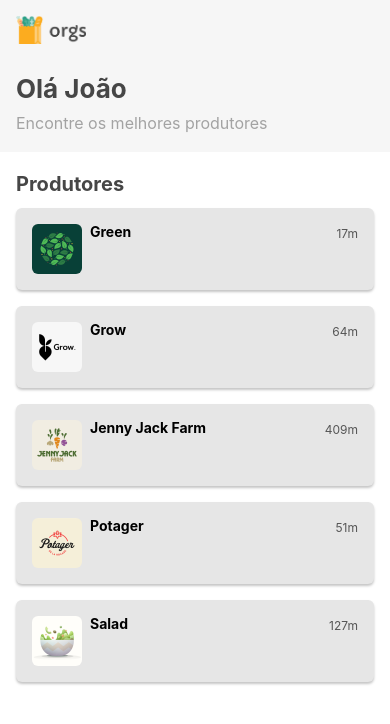
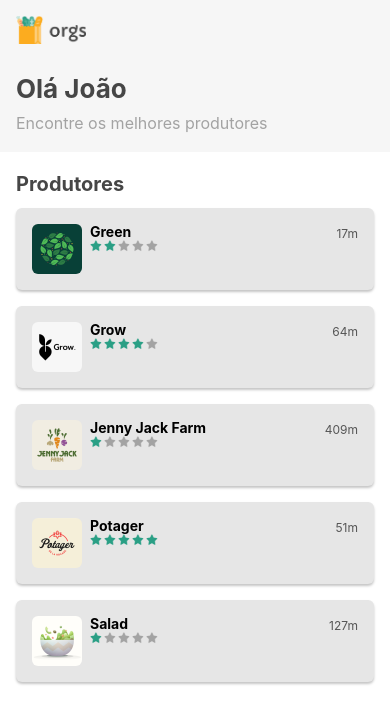
Before and after one commit to felizardo27/OrgsHooks, a React Native app: screen / in a window 390 px wide. Shown: the top 724 px of the page. Built offline with nearby package versions, Linux system fonts and the light colour scheme.

Commit message:
feat: Adding Estrelas component

```diff
--- a/App.js
+++ b/App.js
@@ -13,5 +13,6 @@
 const styles = StyleSheet.create({
   screen: {
     flex: 1,
+    backgroundColor: '#FFF',
   },
 });
--- /dev/null
+++ b/src/components/Estrelas.js
@@ -0,0 +1,53 @@
+import React, {useState} from 'react';
+import {Image, StyleSheet, TouchableOpacity, View} from 'react-native';
+import estrelaPreenchida from '../assets/estrela.png';
+import estrelaVazia from '../assets/estrelaCinza.png';
+
+export default function Estrelhas({
+  quantidade: quantidadeAntiga,
+  editavel = false,
+  grande = false,
+}) {
+  const [quantidade, setQuantidade] = useState(quantidadeAntiga);
+  const styles = stylesFunction(grande);
+
+  const getImage = index => {
+    if (index < quantidade) {
+      return estrelaPreenchida;
+    }
+    return estrelaVazia;
+  };
+
+  const RenderEstrelas = () => {
+    const listaEstrelas = [];
+    for (let i = 0; i < 5; i++) {
+      listaEstrelas.push(
+        <TouchableOpacity
+          key={i}
+          onPress={() => setQuantidade(i + 1)}
+          disabled={!editavel}>
+          <Image source={getImage(i)} style={styles.estrela} />
+        </TouchableOpacity>,
+      );
+    }
+    return listaEstrelas;
+  };
+
+  return (
+    <View style={styles.estrelas}>
+      <RenderEstrelas />
+    </View>
+  );
+}
+
+const stylesFunction = grande =>
+  StyleSheet.create({
+    estrelas: {
+      flexDirection: 'row',
+      gap: 2,
+    },
+    estrela: {
+      width: grande ? 36 : 12,
+      height: grande ? 36 : 12,
+    },
+  });
--- a/src/screens/Home/components/Produtor.js
+++ b/src/screens/Home/components/Produtor.js
@@ -1,15 +1,26 @@
-import React from 'react';
-import {Image, StyleSheet, Text, View} from 'react-native';
+import React, {useState} from 'react';
+import {Image, StyleSheet, Text, TouchableOpacity, View} from 'react-native';
+import Estrelas from '../../../components/Estrelas';
 
 export default function Produtor({nome, imagem, distancia, estrelas}) {
+  const [selecionado, setSelecionado] = useState(false);
   return (
-    <View style={styles.CardView}>
+    <TouchableOpacity
+      onPress={() => setSelecionado(!selecionado)}
+      style={styles.CardView}>
       <Image style={styles.imagem} source={imagem} accessibilityLabel={nome} />
       <View style={styles.informacoesView}>
-        <Text style={styles.nome}>{nome}</Text>
+        <View>
+          <Text style={styles.nome}>{nome}</Text>
+          <Estrelas
+            quantidade={estrelas}
+            grande={selecionado}
+            editavel={selecionado}
+          />
+        </View>
         <Text style={styles.distancia}>{distancia}</Text>
       </View>
-    </View>
+    </TouchableOpacity>
   );
 }
 
```
